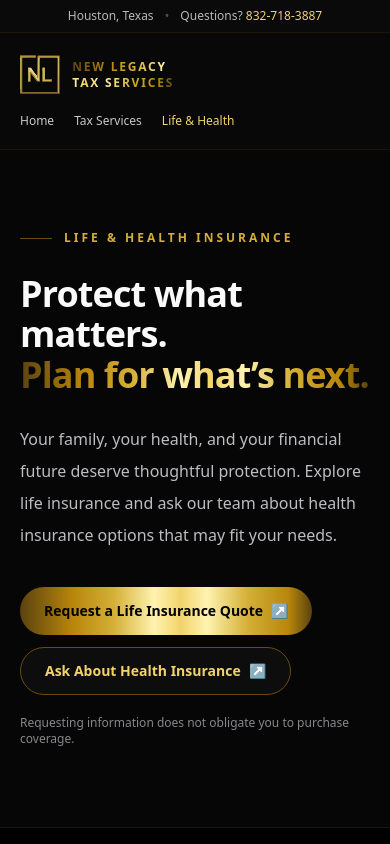
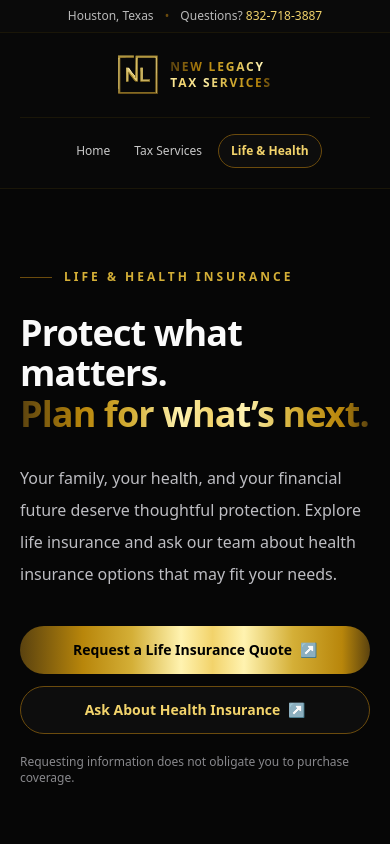
Before and after one commit to aterrazas1993/newlegacy-tax-site, a Next.js app: page /life-health-insurance in a window 390 px wide. Shown: the top 844 px of the page. Built offline with nearby package versions, Linux system fonts and the light colour scheme.

Commit message:
Refine insurance navigation and mobile layout

```diff
--- a/app/life-health-insurance/page.tsx
+++ b/app/life-health-insurance/page.tsx
@@ -28,7 +28,7 @@ function GoldText({ children }: { children: React.ReactNode }) {
 function Action({ href, children, secondary = false }: { href: string; children: React.ReactNode; secondary?: boolean }) {
   return (
     <a href={href} target={href.startsWith("https://form.") ? "_blank" : undefined} rel={href.startsWith("https://form.") ? "noopener noreferrer" : undefined}
-      className={`inline-flex min-h-12 items-center justify-center rounded-full px-6 py-3 text-center text-sm font-semibold transition hover:brightness-110 focus-visible:outline-2 focus-visible:outline-offset-4 focus-visible:outline-[#d4af37] ${secondary ? "border border-[#6b4b0d] bg-[#0d0d0d] text-[#f2d36b]" : `${gold} text-black`}`}>
+      className={`inline-flex min-h-12 w-full items-center justify-center rounded-full px-6 py-3 text-center text-sm font-semibold transition hover:brightness-110 focus-visible:outline-2 focus-visible:outline-offset-4 focus-visible:outline-[#d4af37] sm:w-auto ${secondary ? "border border-[#6b4b0d] bg-[#0d0d0d] text-[#f2d36b]" : `${gold} text-black`}`}>
       {children} <span aria-hidden className="ml-2">↗</span>
     </a>
   );
@@ -41,15 +41,15 @@ export default function LifeHealthInsurancePage() {
         Houston, Texas <span className="mx-2 text-[#6b4b0d]">•</span> Questions? <a className="text-[#f2d36b] hover:underline" href="tel:8327183887">832-718-3887</a>
       </div>
       <header className="border-b border-[#1a1608] bg-[#080808]">
-        <div className="mx-auto flex max-w-6xl flex-wrap items-center justify-between gap-4 px-5 py-5 sm:px-8">
+        <div className="mx-auto flex max-w-6xl flex-col items-center justify-between gap-5 px-5 py-5 sm:px-8 lg:flex-row">
           <Link href="/" aria-label="New Legacy Tax Services home" className="flex items-center gap-3">
             <Image src="/newlegacygold.svg" alt="" width={68} height={56} className="h-11 w-auto sm:h-14" />
             <span className="text-xs font-semibold uppercase leading-snug tracking-[0.15em] sm:text-sm"><GoldText>New Legacy<br />Tax Services</GoldText></span>
           </Link>
-          <nav aria-label="Main navigation" className="flex items-center gap-5 text-xs sm:text-sm">
-            <Link className="text-[#c8c8c8] hover:text-white" href="/">Home</Link>
-            <Link className="text-[#c8c8c8] hover:text-white" href="/#services">Tax Services</Link>
-            <span aria-current="page" className="text-[#f2d36b]">Life & Health</span>
+          <nav aria-label="Main navigation" className="flex w-full flex-wrap items-center justify-center gap-2 border-t border-[#1a1608] pt-4 text-xs sm:gap-5 sm:text-sm lg:w-auto lg:border-0 lg:pt-0">
+            <Link className="rounded-full px-2 py-2 text-[#c8c8c8] hover:text-white focus-visible:outline-2 focus-visible:outline-[#d4af37]" href="/">Home</Link>
+            <Link className="rounded-full px-2 py-2 text-[#c8c8c8] hover:text-white focus-visible:outline-2 focus-visible:outline-[#d4af37]" href="/#services">Tax Services</Link>
+            <span aria-current="page" className="rounded-full border border-[#6b4b0d] bg-[#0d0d0d] px-3 py-2 font-semibold text-[#f2d36b]">Life &amp; Health</span>
           </nav>
         </div>
       </header>
```
